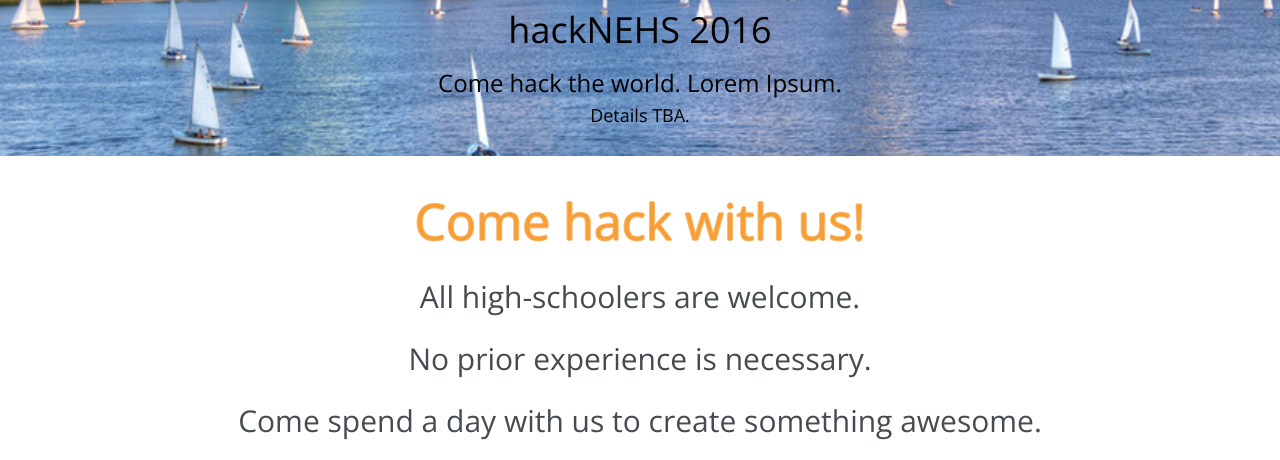
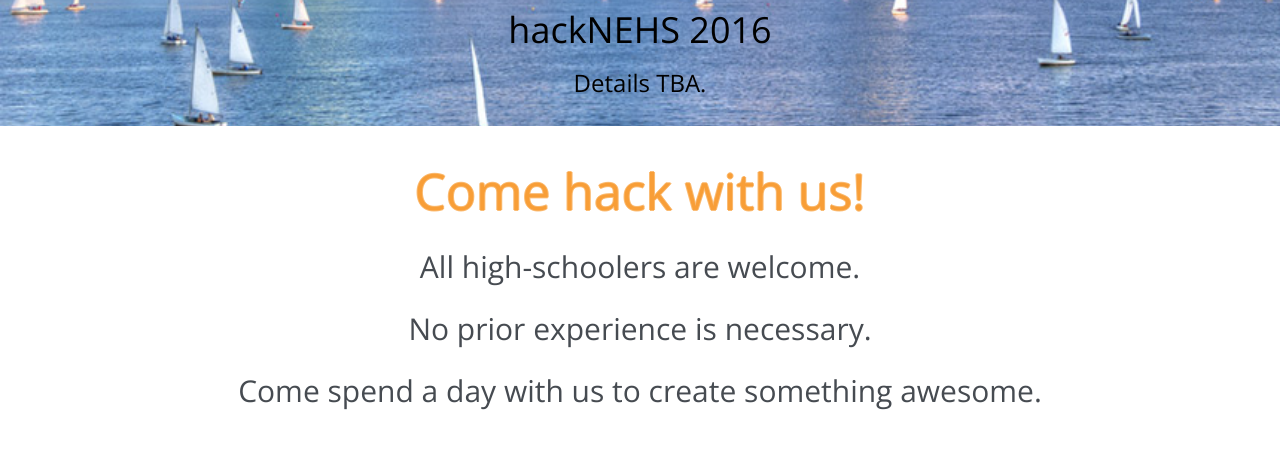
Before and after one commit to fractal1729/hackNEHS, a plain HTML site: page index.html in a window 1280 px wide. Shown: the part 340-800 px from the top of the page. Drawn offline with nearby package versions, Linux system fonts and the light colour scheme.

Commit message:
Deleted some Lorem Ipsum text
Ok, *now* it's ready to go live.

```diff
--- a/index.html
+++ b/index.html
@@ -52,9 +52,8 @@
       <div class="row">
         <div class="section" id="header">
          <img class="header-image" src="assets/logo2.jpg">
-          <h1> hackNEHS 2016 </h1>
-          <h3> Come hack the world. Lorem Ipsum. </h3>
-          <h4>Details TBA.</h4>
+          <h1>hackNEHS 2016</h1>
+          <h3>Details TBA.</h3>
         </div>
       </div>
     </div>
```
